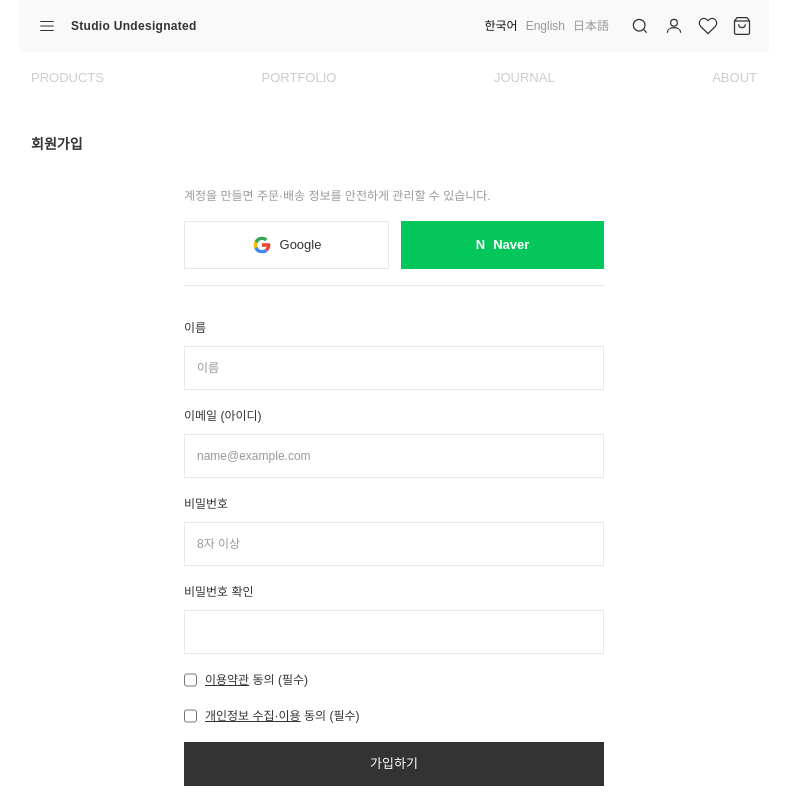
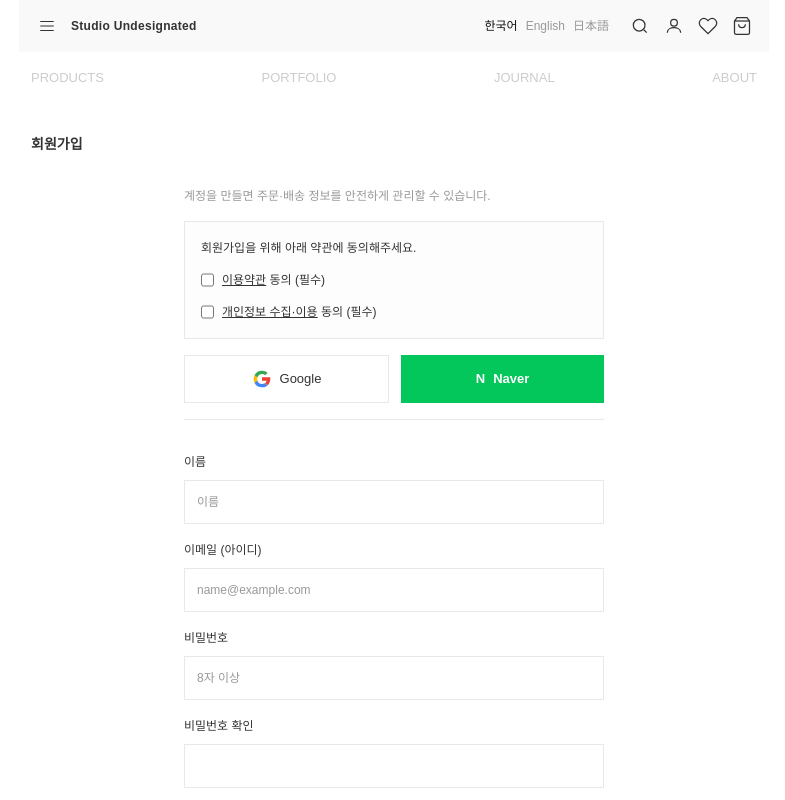
Before and after one commit to gunmong83/udn_studio, a Next.js app in the folder web/: page /signup in a window 1280 px wide. Shown: the top 800 px of the page, without its empty margins (246-1031 px from the left). Built offline with nearby package versions, Linux system fonts and the light colour scheme; no server answers; a web font is replaced by a local one.

Commit message:
move signup consent to top

```diff
--- a/web/app/signup/page.tsx
+++ b/web/app/signup/page.tsx
@@ -42,6 +42,13 @@ export default function SignupPage() {
       <h1 className="text-label font-bold text-text">회원가입</h1>
       <div className="mx-auto mt-8 max-w-[420px] space-y-4">
         <p className="text-body text-muted">계정을 만들면 주문·배송 정보를 안전하게 관리할 수 있습니다.</p>
+        <div className="border border-line bg-soft/30 p-4">
+          <p className="text-util font-medium text-text">회원가입을 위해 아래 약관에 동의해주세요.</p>
+          <div className="mt-3 space-y-3">
+            <label className="flex gap-2 text-util"><input type="checkbox" checked={terms} onChange={(e) => setTerms(e.target.checked)} /> <span><Link href="/terms" className="underline transition-colors hover:text-text">이용약관</Link> 동의 (필수)</span></label>
+            <label className="flex gap-2 text-util"><input type="checkbox" checked={privacy} onChange={(e) => setPrivacy(e.target.checked)} /> <span><Link href="/privacy" className="underline transition-colors hover:text-text">개인정보 수집·이용</Link> 동의 (필수)</span></label>
+          </div>
+        </div>
         <div className="flex gap-3">
           <button type="button" aria-label="Google로 가입" disabled={loading !== null} className="flex h-12 flex-1 items-center justify-center gap-2 border border-line text-nav transition-colors transition-transform hover:bg-soft active:scale-[.98] focus-visible:outline-none focus-visible:ring-2 focus-visible:ring-text disabled:opacity-50" onClick={() => void oauth("google")}>{loading === "google" ? "…" : <GoogleMark className="h-5 w-5" />} Google</button>
           <button type="button" aria-label="Naver로 가입" disabled={loading !== null} className="flex h-12 flex-1 items-center justify-center gap-2 bg-[#03c75a] text-nav font-semibold text-white transition-colors transition-transform hover:bg-[#02b653] active:scale-[.98] focus-visible:outline-none focus-visible:ring-2 focus-visible:ring-[#03c75a] disabled:opacity-50" onClick={() => void oauth("naver")}><span>{loading === "naver" ? "…" : "N"}</span> Naver</button>
@@ -51,8 +58,6 @@ export default function SignupPage() {
         <label className="block text-util text-text">이메일 (아이디)<input value={email} onChange={(e) => setEmail(e.target.value)} className="mt-2 h-11 w-full border border-line px-3" placeholder="name@example.com" autoComplete="email" /></label>
         <label className="block text-util text-text">비밀번호<input value={password} onChange={(e) => setPassword(e.target.value)} type="password" className="mt-2 h-11 w-full border border-line px-3" placeholder="8자 이상" autoComplete="new-password" /></label>
         <label className="block text-util text-text">비밀번호 확인<input value={passwordConfirm} onChange={(e) => setPasswordConfirm(e.target.value)} type="password" className="mt-2 h-11 w-full border border-line px-3" autoComplete="new-password" /></label>
-        <label className="flex gap-2 text-util"><input type="checkbox" checked={terms} onChange={(e) => setTerms(e.target.checked)} /> <span><Link href="/terms" className="underline transition-colors hover:text-text">이용약관</Link> 동의 (필수)</span></label>
-        <label className="flex gap-2 text-util"><input type="checkbox" checked={privacy} onChange={(e) => setPrivacy(e.target.checked)} /> <span><Link href="/privacy" className="underline transition-colors hover:text-text">개인정보 수집·이용</Link> 동의 (필수)</span></label>
         {message && <p role="alert" className="text-util text-red-600">{message}</p>}
         <button type="button" disabled={loading !== null} aria-busy={loading === "form"} onClick={() => void register()} className="h-11 w-full bg-text text-nav font-medium text-bg transition-colors transition-transform hover:bg-[#444] active:scale-[.98] focus-visible:outline-none focus-visible:ring-2 focus-visible:ring-text disabled:opacity-40">{loading === "form" ? "가입 처리 중…" : "가입하기"}</button>
       </div>
```
